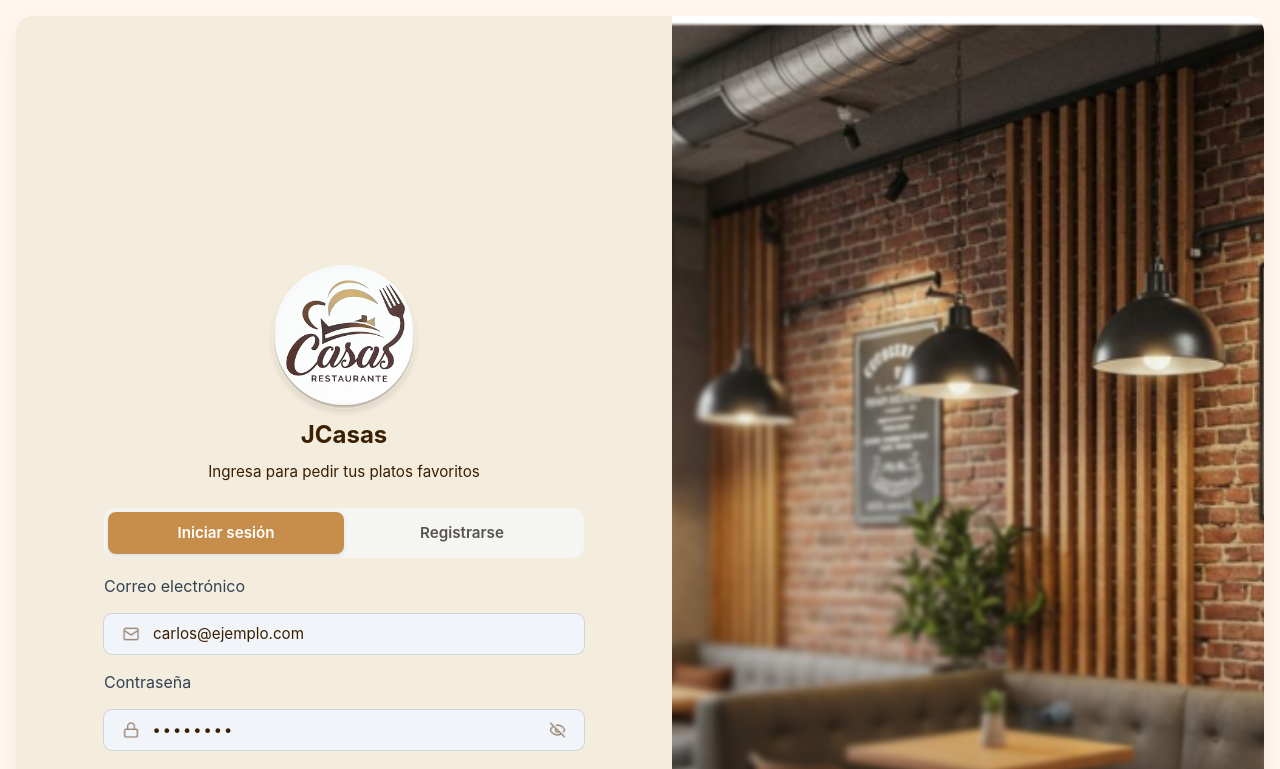
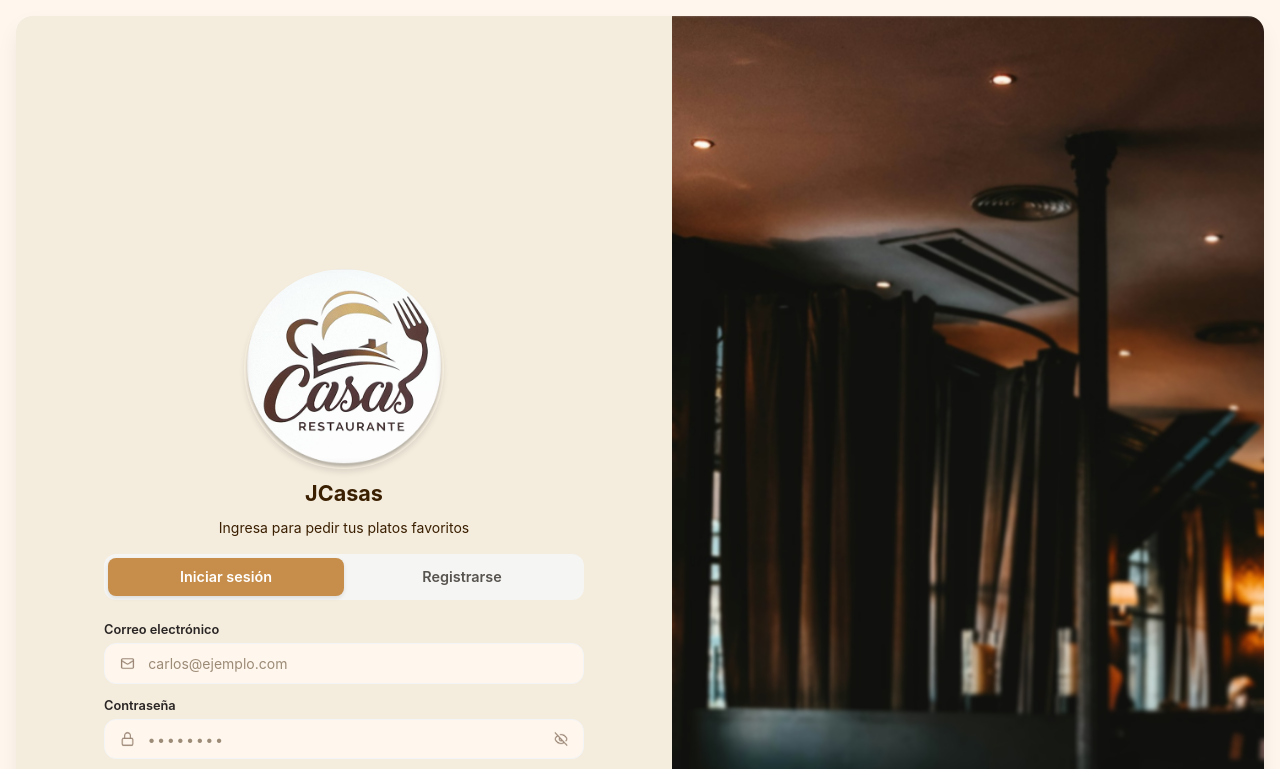
Before and after one commit to drecm0nd-png/frontend_JC_casas, a React (Vite) app: page / in a window 1280 px wide. Shown: the top 769 px of the page. Built offline with nearby package versions, Linux system fonts and the light colour scheme.

Commit message:
mejoras con sign up

```diff
--- a/src/Pages/Login/Login.css
+++ b/src/Pages/Login/Login.css
@@ -17,9 +17,9 @@
 
 .login-card {
   display: flex;
-  width: 100%;
-  max-width: 2200px;
-  min-height: 700px;
+
+  width: 1400px;
+  height: 1200px;
   background-color: var(--Backgrounds);
   border-radius: 1rem;
   box-shadow: 0 10px 25px -5px rgba(0, 0, 0, 0.1);
@@ -50,8 +50,26 @@
   flex: 1;
   display: none;
   position: relative;
-    height: 1200px;
-    width:4500px;
+   size: cover;
+}
+
+
+
+/* Solo aplica el estilo especial a los puntos cuando el tipo sea password */
+.input-field[type="password"].password-dots {
+  letter-spacing: 3px;
+  font-weight: bold;
+}
+
+/* Cuando sea tipo text, usará la misma fuente que el input de correo */
+.input-field {
+  width: 100%;
+  background: transparent;
+  border: none;
+  outline: none;
+  font-size: 0.95rem;
+  color: black;
+  font-family: inherit;
 }
 
 @media (min-width: 768px) {
@@ -78,8 +96,8 @@
 }
 
 .brand-logo {
-  width: 96px;
-  height: 96px;
+  width: 200px;
+  height: 200px;
   border-radius: 9999px;
   object-fit: cover;
   box-shadow: 0 4px 6px -1px rgba(0, 0, 0, 0.1);
@@ -171,6 +189,15 @@
 .input-text {
   font-size: 0.95rem;
   color: var(--Color-texto);
+}
+.input-field {
+  width: 100%;
+  background: transparent;
+  border: none;
+  outline: none;
+  font-size: 0.95rem;
+  color: var(--Color-texto);
+  font-family: inherit;
 }
 
 .password-dots {
--- a/src/Pages/Login/Login.jsx
+++ b/src/Pages/Login/Login.jsx
@@ -1,7 +1,13 @@
-import React from 'react';
+import React,{useState} from 'react';
 import './Login.css';
 
 function Login({ onNavigate }) {
+  {/* leestamos indicando que por defecto no me muestre lo que voy digitando en el campo de contraseña */}
+  const [mostrarContrasena, setMostrarContrasena] = useState(false);
+  const verContrasena=()=>{
+    setMostrarContrasena((prevState) => !prevState);
+  }
+
   return (
     <div className="login-container">
       <div className="login-card">
@@ -30,20 +36,24 @@ function Login({ onNavigate }) {
               <button
                 className="tab-button inactive"
                 type="button"
-                onClick={() => onNavigate && onNavigate('signup')} // <- Cambia a la vista de registro
+                onClick={() => onNavigate && onNavigate('signup')}
               >
                 Registrarse
               </button>
             </div>
 
-            {/* Resto del formulario... */}
+            {/* Formulario Interactivo */}
             <form className="form-wrapper" onSubmit={(e) => e.preventDefault()}>
               <div className="form-group">
                 <label className="form-label">Correo electrónico</label>
                 <div className="input-box">
                   <div className="input-content-left">
                     <img src="/src/assets/Icons/Container (2).png" alt="Email" className="field-icon" />
-                    <span className="input-text">carlos@ejemplo.com</span>
+                    <input
+                      type="email"
+                      className="input-field"
+                      placeholder="carlos@ejemplo.com"
+                    />
                   </div>
                 </div>
               </div>
@@ -53,10 +63,17 @@ function Login({ onNavigate }) {
                 <div className="input-box">
                   <div className="input-content-left">
                     <img src="/src/assets/Icons/Container.png" alt="Candado" className="field-icon" />
-                    <span className="input-text password-dots">••••••••</span>
+                    <input
+                      type= {mostrarContrasena ? 'text' : 'password'}
+                      className="input-field password-dots"
+                      placeholder=  "••••••••"
+                    />
                   </div>
-                  <button type="button" className="icon-button" aria-label="Mostrar contraseña">
-                    <img src="/src/assets/Icons/Container (1).png" alt="Ocultar" className="field-icon" />
+
+                  {/* añadimos el evento onclick al boton del ojo */}
+                  <button type="button" className="icon-button" aria-label={mostrarContrasena ? 'Ocultar contraseña':'mostrar contraseña'}
+                   onClick={verContrasena} >
+                    <img src="/src/assets/Icons/Container (1).png" alt={mostrarContrasena ? "ocultar":"mostrar"} className="field-icon" />
                   </button>
                 </div>
               </div>
@@ -89,7 +106,7 @@ function Login({ onNavigate }) {
         <div className="login-image-section">
           <img
             className="login-bg-image"
-            src="/src/assets/Images/image 1.png"
+            src="/src/assets/Images/imagen_registro.png"
             alt="Interior del Restaurante"
           />
         </div>
--- a/src/Pages/sing up/SingUp.css
+++ b/src/Pages/sing up/SingUp.css
@@ -1,227 +1,235 @@
 @import "../../Styles/Variables.css";
 
-/* Layout Principal estilo Figma */
+/* ==========================================
+   Estructura Principal y Layout
+   ========================================== */
 .signup-container {
+  min-height: 100vh;
   width: 100%;
-  min-height: 100vh;
-  background-color: var(--Color_fondo, #f8fafc);
-  display: inline-flex;
-  justify-content: flex-start;
+  display: flex;
   align-items: center;
-  gap: 3.5rem;
+  justify-content: center;
+  background-color: #fff7ed; /* Mismo fondo exterior que Login */
+  padding: 1rem;
+}
+
+.signup-card {
+  display: flex;
+  width: 1400px;
+  height: 1200px;
+  background-color: var(--Backgrounds);
+  border-radius: 1rem;
+  box-shadow: 0 10px 25px -5px rgba(0, 0, 0, 0.1);
   overflow: hidden;
 }
 
+/* Lado Izquierdo: Formulario */
 .signup-form-section {
-  width: 100%;
-  max-width: 960px;
-  min-height: 100vh;
-  padding: 0 6rem;
-  display: inline-flex;
-  flex-direction: column;
-  justify-content: center;
-  align-items: center;
-  gap: 0.625rem;
-  overflow: hidden;
-}
-
-.signup-card {
-  padding: 2.25rem;
-  background-color: var(--Color_tarjetas, #ffffff);
-  border-radius: 1rem;
+  flex: 1;
   display: flex;
   flex-direction: column;
   justify-content: center;
   align-items: center;
-  gap: 1rem;
-  box-shadow: 0 10px 25px -5px rgba(0, 0, 0, 0.05);
+  padding: 2rem;
+  background-color: #F4ECDD; /* Mismo fondo cremoso que Login */
 }
 
-/* Header / Avatar */
-.brand-logo-container {
-  width: 9rem;
-  height: 9rem;
-  position: relative;
+.form-wrapper {
+  width: 100%;
+  max-width: 480px;
+  display: flex;
+  flex-direction: column;
+  gap: 0.75rem; /* Gap más ajustado para acomodar los campos extra */
 }
 
-.brand-logo {
-  width: 9rem;
-  height: 9rem;
-  border-radius: 9999px;
-  object-fit: cover;
+/* Lado Derecho: Imagen de Fondo */
+.signup-image-section {
+  flex: 1;
+  display: none;
+  position: relative;
+  height: auto;
+  width: auto;
+  size: cover;
 }
 
-.signup-subtitle {
-  color: var(--Color_texto, #1e293b);
-  font-size: 1.125rem;
-  font-family: 'Roboto', sans-serif;
-  font-weight: 400;
-  text-align: center;
-}
-
-.divider-line {
-  width: 500px;
-  height: 0px;
-  outline: 0.5px solid var(--Color_trazo, #cbd5e1);
-  outline-offset: -0.25px;
-}
-
-/* Formulario */
-.form-wrapper {
-  width: 100%;
-  display: flex;
-  flex-direction: column;
-  gap: 1rem;
-}
-
-.form-group {
-  align-self: stretch;
-  height: 5rem;
-  display: flex;
-  flex-direction: column;
-  justify-content: center;
-  align-items: flex-start;
-  gap: 1rem;
-}
-
-.form-label {
-  align-self: stretch;
-  color: var(--Color_texto, #334155);
-  font-size: 1rem;
-  font-family: 'Inter', sans-serif;
-  font-weight: 400;
-  line-height: 1.5rem;
-}
-
-.input-box {
-  align-self: stretch;
-  min-width: 7rem;
-  padding: 0.75rem 1rem;
-  background-color: var(--Background-Default-Default, #f1f5f9);
-  border-radius: 0.5rem;
-  outline: 1px solid var(--Color_trazo, #cbd5e1);
-  outline-offset: -0.5px;
-  display: inline-flex;
-  justify-content: flex-start;
-  align-items: center;
-  overflow: hidden;
-}
-
-.input-field {
-  flex: 1;
-  background: transparent;
-  border: none;
-  outline: none;
-  color: var(--Color_texto, #0f172a);
-  font-size: 1rem;
-  font-family: 'Inter', sans-serif;
-  font-weight: 200;
-  line-height: 1rem;
-}
-
-/* Checkbox Términos */
-.terms-container {
-  display: flex;
-  flex-direction: column;
-  justify-content: flex-start;
-  align-items: flex-start;
-}
-
-.checkbox-label {
-  min-width: 7rem;
-  display: inline-flex;
-  justify-content: flex-start;
-  align-items: center;
-  gap: 0.75rem;
-  cursor: pointer;
-}
-
-.checkbox-input {
-  width: 1rem;
-  height: 1rem;
-  accent-color: var(--Color_texto, #1e293b);
-  cursor: pointer;
-}
-
-.checkbox-text {
-  flex: 1;
-  color: var(--Text-Default-Default, #334155);
-  font-size: 1rem;
-  font-family: 'Inter', sans-serif;
-  font-weight: 400;
-  line-height: 1.5rem;
-}
-
-.terms-link {
-  flex: 1;
-  color: var(--Color_texto, #64748b);
-  font-size: 1rem;
-  font-family: 'Inter', sans-serif;
-  font-weight: 200;
-  line-height: 1.5rem;
-  text-decoration: none;
-  margin-left: 1.75rem;
-}
-
-.terms-link:hover {
-  text-decoration: underline;
-}
-
-/* Botón Registrarse */
-.btn-submit {
-  align-self: stretch;
-  height: 3rem;
-  display: inline-flex;
-  justify-content: center;
-  align-items: center;
-  border: none;
-  background: transparent;
-  cursor: pointer;
-}
-
-.btn-submit-inner {
-  flex: 1;
-  border-radius: 100px;
-  display: inline-flex;
-  flex-direction: column;
-  justify-content: center;
-  align-items: center;
-  overflow: hidden;
-  background-color: var(--Color_encabezado, #f97316);
-  padding: 0.625rem 1rem;
-  color: var(--Color_fondo, #ffffff);
-  font-size: 0.875rem;
-  font-weight: 500;
-  font-family: 'Roboto', sans-serif;
-  line-height: 1.25rem;
-  letter-spacing: -0.015em;
-  transition: opacity 0.2s ease;
-}
-
-.btn-submit:hover .btn-submit-inner {
-  opacity: 0.9;
-}
-
-/* Redirección Iniciar Sesión */
-.login-redirect-link {
-  align-self: stretch;
-  text-align: center;
-  color: var(--Color_texto, #1e293b);
-  font-size: 1.125rem;
-  font-family: 'Roboto', sans-serif;
-  font-weight: 300;
-  text-decoration: underline;
-}
-
-/* Sección Imagen Derecha */
-.signup-image-section {
-  width: 900px;
-  height: 100vh;
+@media (min-width: 768px) {
+  .signup-image-section {
+    display: block;
+  }
 }
 
 .signup-bg-image {
   width: 100%;
   height: 100%;
   object-fit: cover;
-  filter: blur(4px);
 }
+
+/* ==========================================
+   Encabezado (Logo y Título)
+   ========================================== */
+.signup-header {
+  display: flex;
+  flex-direction: column;
+  align-items: center;
+  text-align: center;
+  gap: 0.25rem;
+}
+
+.brand-logo {
+  width: 200px;
+  height: 200px;
+  border-radius: 9999px;
+  object-fit: cover;
+  box-shadow: 0 4px 6px -1px rgba(0, 0, 0, 0.1);
+}
+
+.brand-title {
+  font-size: 1.35rem;
+  font-weight: 700;
+  color: var(--Color-texto);
+}
+
+.brand-subtitle {
+  font-size: 0.875rem;
+  color: var(--Color-texto);
+}
+
+/* ==========================================
+   Pestañas (Tabs)
+   ========================================== */
+.tab-container {
+  display: flex;
+  background-color: #f5f5f4;
+  padding: 0.25rem;
+  border-radius: 0.75rem;
+  margin-top: 0.25rem;
+  margin-bottom: 0.5rem;
+}
+
+.tab-button {
+  flex: 1;
+  padding: 0.5rem;
+  font-size: 0.9rem;
+  font-weight: 600;
+  border: none;
+  border-radius: 0.5rem;
+  cursor: pointer;
+  transition: all 0.2s ease-in-out;
+}
+
+.tab-button.active {
+  background-color: var(--Color-boton);
+  color: #ffffff;
+  box-shadow: 0 2px 4px rgba(0, 0, 0, 0.1);
+}
+
+.tab-button.inactive {
+  background-color: transparent;
+  color: #57534e;
+}
+
+/* ==========================================
+   Campos del Formulario
+   ========================================== */
+.form-group {
+  display: flex;
+  flex-direction: column;
+  gap: 0.25rem;
+}
+
+.form-label {
+  font-size: 0.8rem;
+  font-weight: 600;
+  color: #292524;
+}
+
+.input-box {
+  display: flex;
+  align-items: center;
+  padding: 0.55rem 0.85rem;
+  background-color: #fff7ed;
+  border: 1px solid #f3f4f6;
+  border-radius: 0.75rem;
+  gap: 0.5rem;
+}
+
+.field-icon {
+  width: 1.1rem;
+  height: 1.1rem;
+  object-fit: contain;
+}
+
+.input-field {
+  width: 100%;
+  background: transparent;
+  border: none;
+  outline: none;
+  font-size: 0.875rem;
+  color: var(--Color-texto);
+}
+
+/* Checkbox Términos */
+.terms-container {
+  display: flex;
+  align-items: center;
+  margin-top: 0.25rem;
+}
+
+.checkbox-label {
+  display: flex;
+  align-items: center;
+  gap: 0.5rem;
+  cursor: pointer;
+}
+
+.checkbox-input {
+  width: 0.95rem;
+  height: 0.95rem;
+  accent-color: var(--Color-boton);
+  cursor: pointer;
+}
+
+.checkbox-text {
+  font-size: 0.8rem;
+  color: var(--Color-texto);
+  font-weight: 500;
+}
+
+/* ==========================================
+   Botón de Acción
+   ========================================== */
+.btn-submit {
+  width: 100%;
+  padding: 0.75rem;
+  background-color: var(--Color-boton) !important;
+  color: #ffffff !important;
+  opacity: 1 !important;
+  font-size: 0.95rem;
+  font-weight: 700;
+  border: none;
+  border-radius: 0.75rem;
+  cursor: pointer;
+  box-shadow: 0 4px 6px -1px rgba(0, 0, 0, 0.15);
+  transition: background-color 0.2s ease;
+  margin-top: 0.25rem;
+}
+
+.btn-submit:hover {
+  background-color: #A36B2B !important;
+}
+
+.login-redirect-container {
+  display: flex;
+  justify-content: center;
+  margin-top: 0.25rem;
+}
+
+.login-redirect-link {
+  font-size: 0.825rem;
+  font-weight: 600;
+  color: var(--Color-texto);
+  background: none;
+  border: none;
+  cursor: pointer;
+  text-decoration: underline;
+}
--- a/src/Pages/sing up/SingUp.jsx
+++ b/src/Pages/sing up/SingUp.jsx
@@ -5,6 +5,8 @@ function SingUp({ onNavigate }) {
   return (
     <div className="signup-container">
       <div className="signup-card">
+
+        {/* Columna Izquierda: Formulario */}
         <div className="signup-form-section">
           <div className="form-wrapper">
 
@@ -23,7 +25,7 @@ function SingUp({ onNavigate }) {
               <button
                 className="tab-button inactive"
                 type="button"
-                onClick={() => onNavigate && onNavigate('login')} // <- Vuelve al login
+                onClick={() => onNavigate && onNavigate('login')}
               >
                 Iniciar sesión
               </button>
@@ -36,19 +38,19 @@ function SingUp({ onNavigate }) {
               </button>
             </div>
 
-            {/* Resto del formulario de registro... */}
+            {/* Formulario de registro */}
             <form className="form-wrapper" onSubmit={(e) => e.preventDefault()}>
               <div className="form-group">
                 <label className="form-label">Nombre</label>
                 <div className="input-box">
-                  <span className="input-text">Saul</span>
+                  <input type="text" className="input-field" placeholder="Saul" />
                 </div>
               </div>
 
               <div className="form-group">
                 <label className="form-label">Apellido</label>
                 <div className="input-box">
-                  <span className="input-text">Goodman</span>
+                  <input type="text" className="input-field" placeholder="Goodman" />
                 </div>
               </div>
 
@@ -56,14 +58,14 @@ function SingUp({ onNavigate }) {
                 <label className="form-label">Email - Correo Electrónico</label>
                 <div className="input-box">
                   <img src="/src/assets/Icons/Container (2).png" alt="Email" className="field-icon" />
-                  <span className="input-text">exampleEmail@gmail.com</span>
+                  <input type="email" className="input-field" placeholder="exampleEmail@gmail.com" />
                 </div>
               </div>
 
               <div className="form-group">
                 <label className="form-label">Número</label>
                 <div className="input-box">
-                  <span className="input-text">322 562 3244</span>
+                  <input type="tel" className="input-field" placeholder="322 562 3244" />
                 </div>
               </div>
 
@@ -71,13 +73,13 @@ function SingUp({ onNavigate }) {
                 <label className="form-label">Contraseña</label>
                 <div className="input-box">
                   <img src="/src/assets/Icons/Container.png" alt="Candado" className="field-icon" />
-                  <span className="input-text password-dots">••••••••••••</span>
+                  <input type="text" className="input-field" placeholder="••••••••••••" />
                 </div>
               </div>
 
               <div className="terms-container">
                 <label className="checkbox-label">
-                  <input type="checkbox" className="checkbox-input" defaultChecked />
+                  <input type="checkbox" className="checkbox-input" />
                   <span className="checkbox-text">Aceptar los términos y condiciones</span>
                 </label>
               </div>
@@ -88,27 +90,20 @@ function SingUp({ onNavigate }) {
             </form>
 
             {/* Enlace inferior de redirección */}
-            <div className="login-redirect-container" style={{ textAlign: 'center', marginTop: '0.5rem' }}>
-              <button
-                type="button"
-                className="forgot-password-link"
-                style={{ background: 'none', border: 'none', cursor: 'pointer', textDecoration: 'underline' }}
-                onClick={() => onNavigate && onNavigate('login')}
-              >
-                ¿Ya tienes una cuenta?, Inicia sesión.
-              </button>
-            </div>
+
 
           </div>
         </div>
 
+        {/* Columna Derecha: Imagen Lateral */}
         <div className="signup-image-section">
           <img
             className="signup-bg-image"
-            src="/src/assets/Images/image 1.png"
+            src="/src/assets/Images/imagen_registro.png"
             alt="Interior del Restaurante"
           />
         </div>
+
       </div>
     </div>
   );
```
Also changed, not shown: src/App.jsx (line endings or trailing spaces), src/assets/Images/image 1.png (deleted), src/assets/Images/imagen_registro.png (added).
